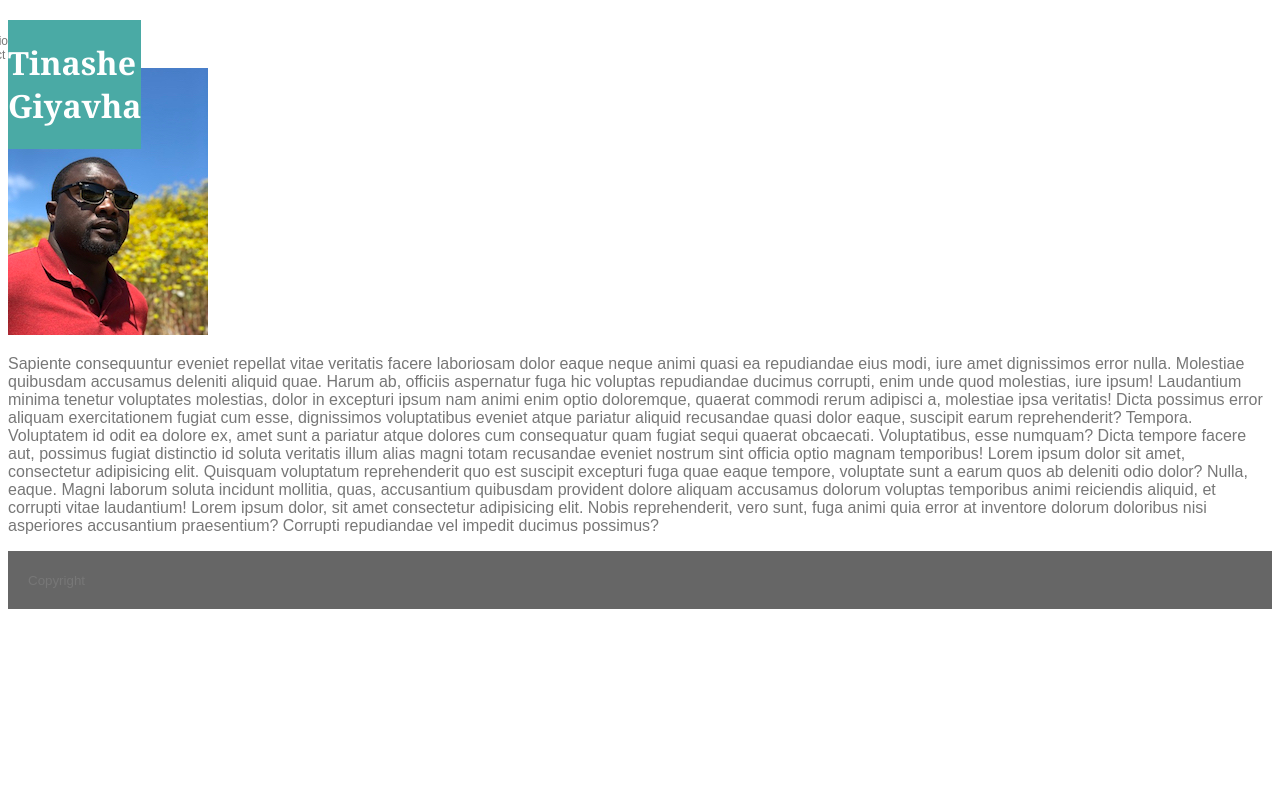
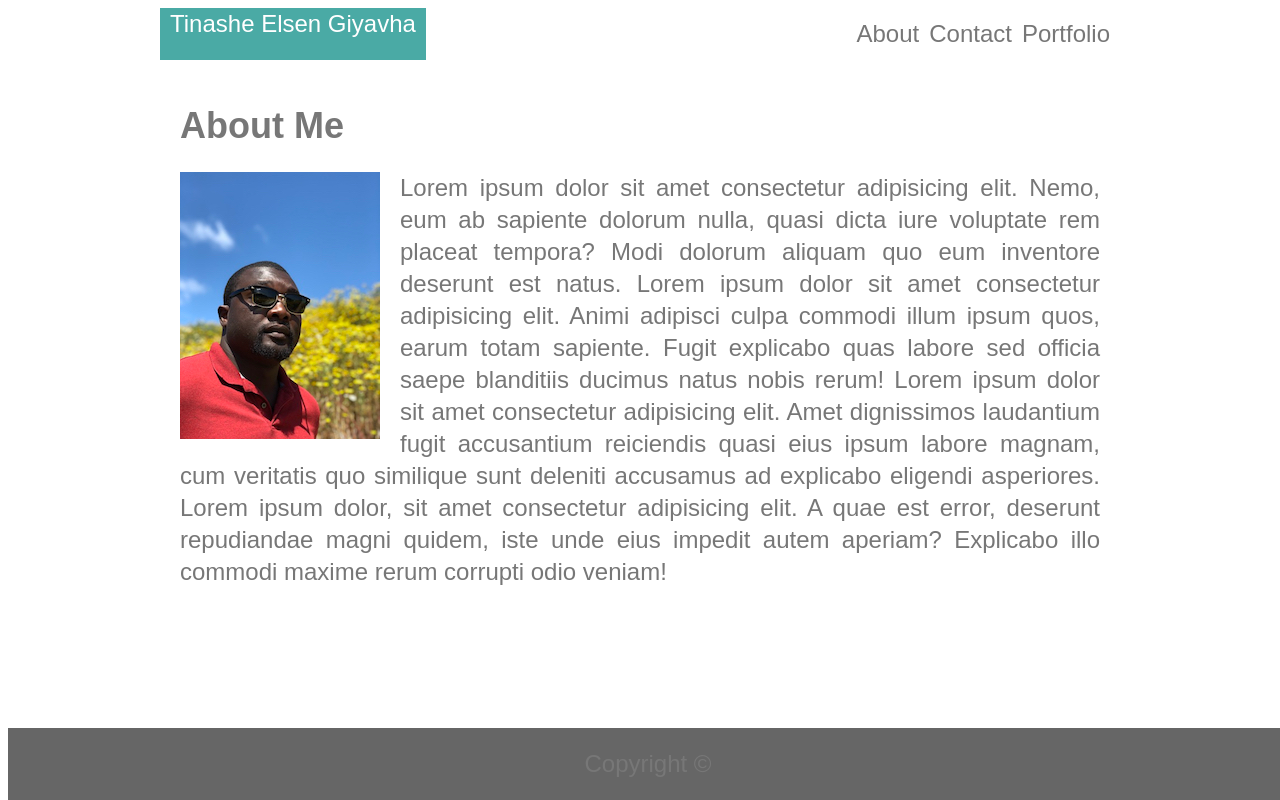
Before and after one commit to tinasheg/Basic-Portfolio, a plain HTML site: page index.html in a window 1280 px wide. Drawn offline with Linux system fonts and the light colour scheme.

Commit message:
Adds basic layout and style for index.html

```diff
--- a/assets/css/style.css
+++ b/assets/css/style.css
@@ -1,45 +1,83 @@
-body {
-    /* background-color: #777777; */
-    background-image: url(assets/images/beanstalk.png);
+* {
     box-sizing: border-box;
+    text-align: left;
+    font-family: Arial, 'Helvetica Neue', Helvetica, sans-serif;
 }
 
-* {
-    font-family: Arial, Helvetica, sans-serif;
+body {
     color: #777777;
+    font-size: 24px;
+    line-height: 32px;
+    height: 100%;
 }
 
-h1 {
-    color: white;
-    font-family: Georgia, 'Times New Roman', Times, serif;
-    /* padding: 5px; */
+.header-container {
+    background-color: #ffffff;
+    display: flex;
+    width: 960px;
+    margin: auto;
 }
 
-header {
+.link-container {
+    display: flex;
+    padding: 5px;
+    text-align: center;
     /* background-color: #ffffff; */
-    border-color: #cccccc;
 }
 
-.name {
-    background: #4aaaa5;
-    width: fit-content;
+#about {
+    flex: 1;
 }
 
-.links {
-    font-size: 12px;
+#contact {
+    flex: 1;
 }
 
-h2 {
-    color: #4aaaa5;
-    background: #ffffff;
+#portfolio {
+    flex: 1;
+}
+.name-container {
+    flex: 1;
 }
 
-.main {
+.name-div {
+    background-color: #4aaaa5;
+    color: white;
+    height: 100%;
+    width: max-content;
+    padding-right: 10px;
+    padding-left: 10px;
+}
+
+.main-content-section {
     background-color: #ffffff;
-    border-color: #dddddd;
+    width: 960px;
+    height: 100%;
+    padding: 20px;
+    position: relative;
+    margin: auto;
+    overflow: scroll;
+}
+
+.section-content {
+    left: 33%;
+    position: relative;
+    width: 67%;
 }
 
 footer {
     background: #666666;
     padding: 20px;
+    bottom: 0;
+    position : fixed;
+    width: 100%;
+    text-align: center;
 }
+
+img {
+    padding-right: 20px;
+}
+
+p {
+    text-align: justify;
+}
--- a/index.html
+++ b/index.html
@@ -1,61 +1,44 @@
 <!DOCTYPE html>
+<html lang="en-us">
 
 <head>
-        <meta charset="utf-8">
-        <meta http-equiv="X-UA-Compatible" content="IE=edge">
-        <title>My Portfolio</title>
-        <meta name="description" content="">
-        <meta name="viewport" content="width=device-width, initial-scale=1">
-        <link rel="stylesheet" href="assets/css/positining.css">
+  <meta charset="UTF-8" />
+  <title>My Portfolio Site</title>
+  <!-- <link rel="stylesheet" href="assets/css/positining.css"> -->
   <link rel="stylesheet" href="assets/css/style.css">
 </head>
 
 <body>
-        <header>
 
-            <div class="name">
-                <h1>Tinashe Giyavha</h1>
-            </div>
-            <div class="links">
-                <div id="about-link">
+  <div class="header-container">
+    <section id="name" class="name-container">
+      <div class="name-div">Tinashe Elsen Giyavha</div>
+    </section>
+
+    <div class="link-container">
+      <section id="about" class="link-container">
         About
-                </div>
-                <div id="portfolio-link">
+      </section>
+      <section id="contact" class="link-container">
+        Contact
+      </section>
+      <section id="portfolio" class="link-container">
         Portfolio
-                </div>
-                <div id="contact-link">
-                    Contact
-                </div>
+      </section>
     </div>
 
-        </header>
+  </div>
 
-        <section class="main">
-            <section class="content-section">
-                <h2>
-                    About Me
-                </h2>
-                <div class="content">
-                    <img src="assets/images/IMG_6554.jpg" alt="">
-                    <p>
-                        Sapiente consequuntur eveniet repellat vitae veritatis facere laboriosam dolor eaque neque animi quasi ea repudiandae eius modi, iure amet dignissimos error nulla.
-                        Molestiae quibusdam accusamus deleniti aliquid quae. Harum ab, officiis aspernatur fuga hic voluptas repudiandae ducimus corrupti, enim unde quod molestias, iure ipsum!
-                        Laudantium minima tenetur voluptates molestias, dolor in excepturi ipsum nam animi enim optio doloremque, quaerat commodi rerum adipisci a, molestiae ipsa veritatis!
-                        Dicta possimus error aliquam exercitationem fugiat cum esse, dignissimos voluptatibus eveniet atque pariatur aliquid recusandae quasi dolor eaque, suscipit earum reprehenderit? Tempora.
-                        Voluptatem id odit ea dolore ex, amet sunt a pariatur atque dolores cum consequatur quam fugiat sequi quaerat obcaecati. Voluptatibus, esse numquam?
-                        Dicta tempore facere aut, possimus fugiat distinctio id soluta veritatis illum alias magni totam recusandae eveniet nostrum sint officia optio magnam temporibus!
-                        Lorem ipsum dolor sit amet, consectetur adipisicing elit. Quisquam voluptatum reprehenderit quo est suscipit excepturi fuga quae eaque tempore, voluptate sunt a earum quos ab deleniti odio dolor? Nulla, eaque.
-                        Magni laborum soluta incidunt mollitia, quas, accusantium quibusdam provident dolore aliquam accusamus dolorum voluptas temporibus animi reiciendis aliquid, et corrupti vitae laudantium!
-                        Lorem ipsum dolor, sit amet consectetur adipisicing elit. Nobis reprehenderit, vero sunt, fuga animi quia error at inventore dolorum doloribus nisi asperiores accusantium praesentium? Corrupti repudiandae vel impedit ducimus possimus?
-
+  <section id="main-content" class="main-content-section">
+    <h1>About Me</h1>
+    <img src="assets/images/IMG_6554.jpg" alt="" style="float: left"><p>
+        Lorem ipsum dolor sit amet consectetur adipisicing elit. Nemo, eum ab sapiente dolorum nulla, quasi dicta iure voluptate rem placeat tempora? Modi dolorum aliquam quo eum inventore deserunt est natus. Lorem ipsum dolor sit amet consectetur adipisicing elit. Animi adipisci culpa commodi illum ipsum quos, earum totam sapiente. Fugit explicabo quas labore sed officia saepe blanditiis ducimus natus nobis rerum! Lorem ipsum dolor sit amet consectetur adipisicing elit. Amet dignissimos laudantium fugit accusantium reiciendis quasi eius ipsum labore magnam, cum veritatis quo similique sunt deleniti accusamus ad explicabo eligendi asperiores. Lorem ipsum dolor, sit amet consectetur adipisicing elit. A quae est error, deserunt repudiandae magni quidem, iste unde eius impedit autem aperiam? Explicabo illo commodi maxime rerum corrupti odio veniam!
     </p>
-                </div>
-            </section>
   </section>
 
-        <footer class="footer">
-            <small>Copyright</small>
+  <footer>
+    Copyright &copy;
   </footer>
+</body>
 
-    </body>
 </html>
```
Lines whose indentation alone changed are shown as unchanged.
